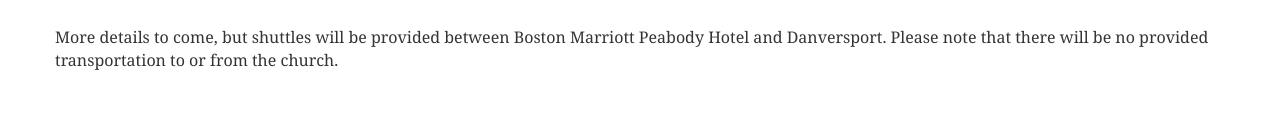
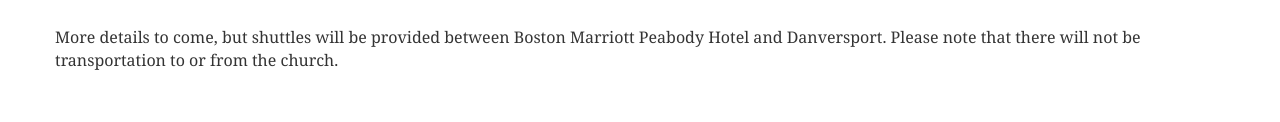
Before and after one commit to mikeymurph77/mandj-gatsby, a Gatsby site: page /accommodations in a window 1280 px wide. Shown: the part 4063-4185 px from the top of the page. Built offline with nearby package versions, Linux system fonts and the light colour scheme; Gatsby itself is replaced by a stand-in of ours; some packages are replaced by stand-ins of ours; a web font is replaced by a local one.

Commit message:
Transportation rewording

```diff
--- a/src/pages/accommodations.js
+++ b/src/pages/accommodations.js
@@ -163,7 +163,7 @@ export default function Accommodations() {
 
         <div>
           <p>
-            More details to come, but shuttles will be provided between Boston Marriott Peabody Hotel and Danversport. Please note that there will be no provided transportation to or from the church.
+            More details to come, but shuttles will be provided between Boston Marriott Peabody Hotel and Danversport. Please note that there will not be transportation to or from the church.
           </p>
         </div>
       </AccommodationsContent>
```
